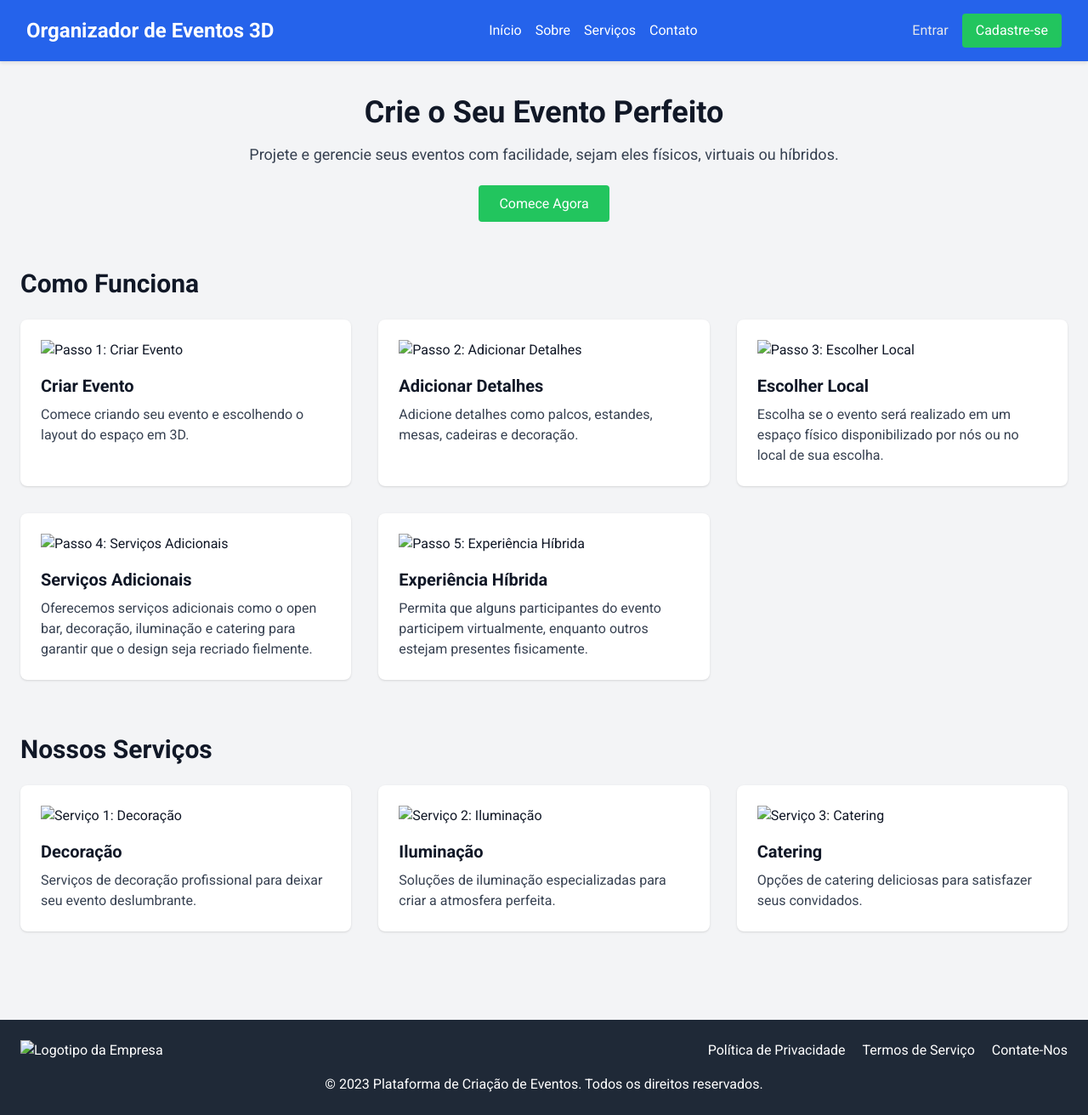
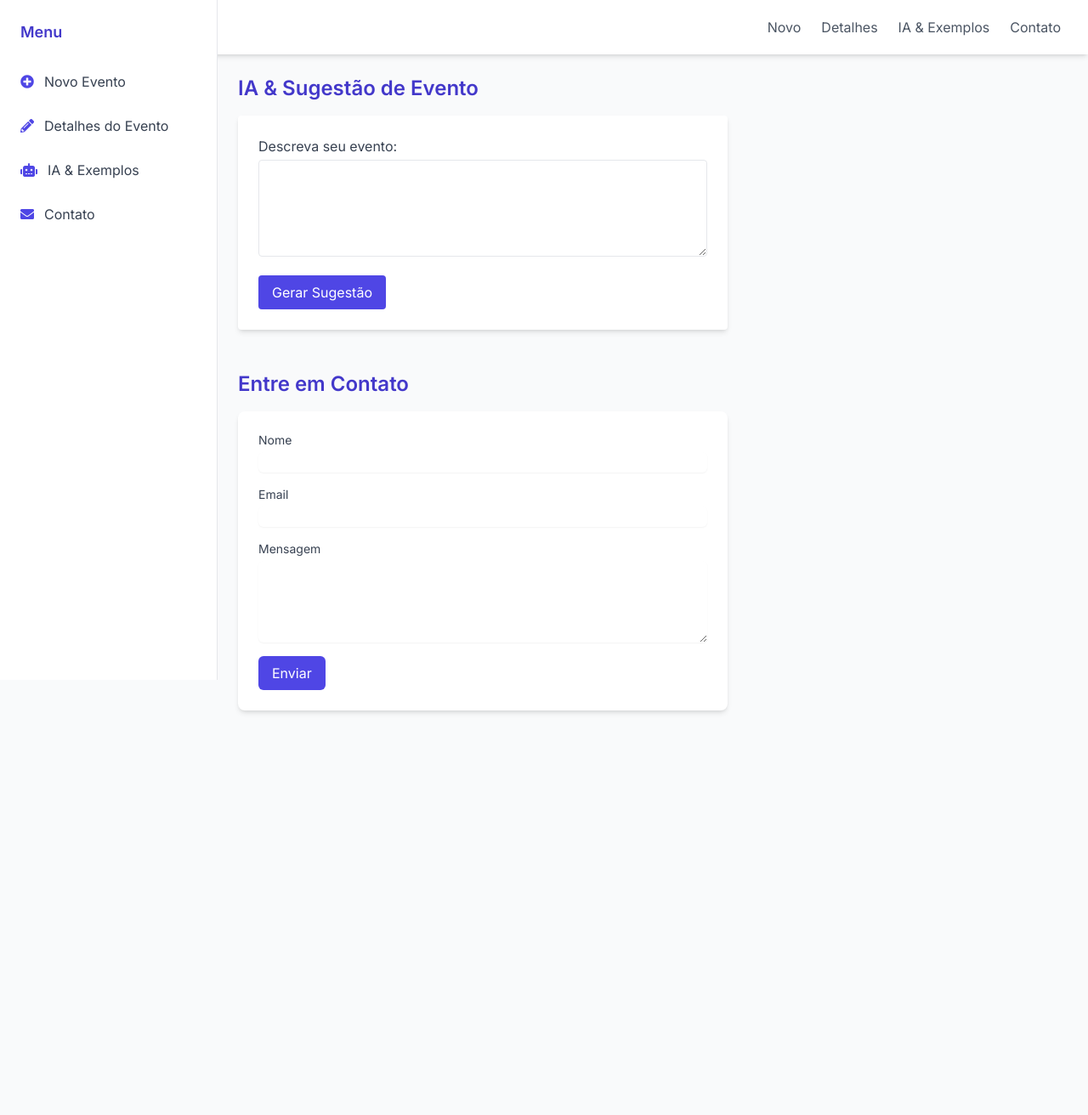
Before and after one commit to 1agata1B/trabalho-curso, a plain HTML site: page index.html in a window 1280 px wide. Shown: the whole page at 85% size. After the commit the page ends 908 px from the top, so only its background shows below. Drawn offline with nearby package versions, Linux system fonts and the light colour scheme.

Commit message:
Update index.html

```diff
--- a/index.html
+++ b/index.html
@@ -1,114 +1,147 @@
 <!DOCTYPE html>
-<html lang="pt-BR">
+<html class="scroll-smooth" lang="pt-BR">
 <head>
-
- <link rel="stylesheet" href="style.css">
-  <meta charset="utf-8" />
-  <meta name="viewport" content="width=device-width, initial-scale=1.0" />
-  <meta name="description" content="Plataforma de Criação de Eventos - Projete e gerencie eventos físicos, virtuais ou híbridos com facilidade." />
-  <title>Plataforma de Criação de Eventos</title>
+  <meta charset="utf-8"/>
+  <meta name="viewport" content="width=device-width, initial-scale=1"/>
+  <title>Evento 3D - Plataforma de Organização</title>
   <script src="https://cdn.tailwindcss.com"></script>
-  <link href="https://cdnjs.cloudflare.com/ajax/libs/font-awesome/5.15.3/css/all.min.css" rel="stylesheet" />
-  <link href="https://fonts.googleapis.com/css2?family=Roboto:wght@400;500;700&display=swap" rel="stylesheet" />
+  <link href="https://cdnjs.cloudflare.com/ajax/libs/font-awesome/5.15.3/css/all.min.css" rel="stylesheet"/>
+  <link href="https://fonts.googleapis.com/css2?family=Inter:wght@400;600&display=swap" rel="stylesheet"/>
   <style>
-    body {
-      font-family: 'Roboto', sans-serif;
-    }
+    body { font-family: 'Inter', sans-serif; }
   </style>
 </head>
-<body class="bg-gray-100 text-gray-900">
-  <header class="bg-blue-600 text-white p-4">
-    <div class="container mx-auto flex justify-between items-center">
-      <h1 class="text-2xl font-bold">Organizador de Eventos 3D</h1>
-      <nav>
-        <ul class="flex space-x-4">
-          <li><a class="hover:underline" href="#">Início</a></li>
-          <li><a class="hover:underline" href="#">Sobre</a></li>
-          <li><a class="hover:underline" href="#">Serviços</a></li>
-          <li><a class="hover:underline" href="#">Contato</a></li>
-        </ul>
+<body class="bg-gray-50 min-h-screen flex flex-col">
+  <!-- Header -->
+  <header class="bg-white shadow-md sticky top-0 z-30">
+    <div class="max-w-7xl mx-auto px-4 sm:px-6 lg:px-8 flex items-center justify-between h-16">
+      <button id="toggleSidebar" class="text-gray-700 focus:outline-none focus:ring-2 focus:ring-indigo-500 rounded-md lg:hidden">
+        <i class="fas fa-bars fa-lg"></i>
+      </button>
+      <h1 class="text-xl font-semibold text-indigo-700">Evento 3D</h1>
+      <nav class="hidden lg:flex space-x-6 text-gray-600 font-medium">
+        <a class="hover:text-indigo-600 transition" href="#novo">Novo</a>
+        <a class="hover:text-indigo-600 transition" href="#detalhes">Detalhes</a>
+        <a class="hover:text-indigo-600 transition" href="#ia">IA & Exemplos</a>
+        <a class="hover:text-indigo-600 transition" href="#formulario">Contato</a>
       </nav>
-      <div class="flex items-center space-x-4">
-        <a class="text-gray-200 hover:text-gray-100" href="#">Entrar</a>
-        <a class="px-4 py-2 bg-green-500 text-white rounded hover:bg-green-600" href="#">Cadastre-se</a>
-      </div>
     </div>
   </header>
-  <!-- Conteúdo Principal -->
-  <main class="container mx-auto px-6 py-10">
-    <section class="text-center">
-      <h1 class="text-4xl font-bold mb-4">Crie o Seu Evento Perfeito</h1>
-      <p class="text-lg text-gray-700 mb-8">Projete e gerencie seus eventos com facilidade, sejam eles físicos, virtuais ou híbridos.</p>
-      <a class="px-6 py-3 bg-green-500 text-white rounded hover:bg-green-600" href="#">Comece Agora</a>
-    </section>
-    <section class="mt-16">
-      <h2 class="text-3xl font-bold mb-6">Como Funciona</h2>
-      <div class="grid grid-cols-1 md:grid-cols-2 lg:grid-cols-3 gap-8">
-        <div class="bg-white p-6 rounded-lg shadow">
-          <img alt="Passo 1: Criar Evento" <img src="evento.jpg" />
-          <h3 class="text-xl font-semibold mt-4">Criar Evento</h3>
-          <p class="text-gray-700 mt-2">Comece criando seu evento e escolhendo o layout do espaço em 3D.</p>
-        </div>
-        <div class="bg-white p-6 rounded-lg shadow">
-          <img alt="Passo 2: Adicionar Detalhes" <img src="palco.png" />
-          <h3 class="text-xl font-semibold mt-4">Adicionar Detalhes</h3>
-          <p class="text-gray-700 mt-2">Adicione detalhes como palcos, estandes, mesas, cadeiras e decoração.</p>
-        </div>
-        <div class="bg-white p-6 rounded-lg shadow">
-          <img alt="Passo 3: Escolher Local" <img src="espaço.png" />
-          <h3 class="text-xl font-semibold mt-4">Escolher Local</h3>
-          <p class="text-gray-700 mt-2">Escolha se o evento será realizado em um espaço físico disponibilizado por nós ou no local de sua escolha.</p>
-        </div>
-        <div class="bg-white p-6 rounded-lg shadow">
-          <img alt="Passo 4: Serviços Adicionais" <img src="open bar.png" />
-          <h3 class="text-xl font-semibold mt-4">Serviços Adicionais</h3>
-          <p class="text-gray-700 mt-2">Oferecemos serviços adicionais como o open bar, decoração, iluminação e catering para garantir que o design seja recriado fielmente.</p>
-        </div>
-        <div class="bg-white p-6 rounded-lg shadow">
-          <img alt="Passo 5: Experiência Híbrida" <img src="hibrido.png" />
-          <h3 class="text-xl font-semibold mt-4">Experiência Híbrida</h3>
-          <p class="text-gray-700 mt-2">Permita que alguns participantes do evento participem virtualmente, enquanto outros estejam presentes fisicamente.</p>
-        </div>
+
+  <div class="flex flex-1 min-h-0">
+    <!-- Sidebar -->
+    <aside id="sidebar" class="bg-white border-r border-gray-200 w-64 space-y-6 py-6 px-4 fixed inset-y-0 left-0 transform lg:translate-x-0 transition-transform duration-300 ease-in-out z-40 overflow-y-auto -translate-x-full">
+      <h2 class="text-lg font-semibold text-indigo-700 mb-4 px-2">Menu</h2>
+      <nav class="flex flex-col space-y-3 text-gray-700 font-medium">
+        <a href="#novo" class="flex items-center space-x-3 px-2 py-2 rounded hover:bg-indigo-100 transition">
+          <i class="fas fa-plus-circle text-indigo-600"></i>
+          <span>Novo Evento</span>
+        </a>
+        <a href="#detalhes" class="flex items-center space-x-3 px-2 py-2 rounded hover:bg-indigo-100 transition">
+          <i class="fas fa-pencil-alt text-indigo-600"></i>
+          <span>Detalhes do Evento</span>
+        </a>
+        <a href="#ia" class="flex items-center space-x-3 px-2 py-2 rounded hover:bg-indigo-100 transition">
+          <i class="fas fa-robot text-indigo-600"></i>
+          <span>IA & Exemplos</span>
+        </a>
+        <a href="#formulario" class="flex items-center space-x-3 px-2 py-2 rounded hover:bg-indigo-100 transition">
+          <i class="fas fa-envelope text-indigo-600"></i>
+          <span>Contato</span>
+        </a>
+      </nav>
+    </aside>
+
+    <!-- Main Content -->
+    <main class="flex-1 overflow-y-auto p-6 lg:ml-64">
+      <!-- IA Sugestão -->
+      <section id="ia" class="mb-12">
+        <h2 class="text-2xl font-semibold text-indigo-700 mb-4">IA & Sugestão de Evento</h2>
+        <form id="formSugestaoEvento" class="space-y-4 bg-white p-6 rounded shadow-md max-w-xl">
+          <label class="block">
+            <span class="text-gray-700">Descreva seu evento:</span>
+            <textarea id="descricaoEvento" class="w-full border rounded p-2 mt-1" rows="4" required></textarea>
+          </label>
+          <button type="submit" class="bg-indigo-600 text-white px-4 py-2 rounded hover:bg-indigo-700">Gerar Sugestão</button>
+        </form>
+        <div id="respostaIA" class="mt-6 bg-white p-4 rounded shadow hidden">
+          <h3 class="text-lg font-semibold text-indigo-700 mb-2">Sugestão de Evento</h3>
+          <p id="textoIA" class="text-gray-700"></p>
         </div>
       </section>
-    <section class="mt-16">
-      <h2 class="text-3xl font-bold mb-6">Nossos Serviços</h2>
-      <div class="grid grid-cols-1 md:grid-cols-2 lg:grid-cols-3 gap-8">
-        <div class="bg-white p-6 rounded-lg shadow">
-          <img alt="Serviço 1: Decoração" <img src="decoração.png" />
-          <h3 class="text-xl font-semibold mt-4">Decoração</h3>
-          <p class="text-gray-700 mt-2">Serviços de decoração profissional para deixar seu evento deslumbrante.</p>
+
+      <!-- Formulário de Contato -->
+      <section id="formulario" class="mb-12">
+        <h2 class="text-2xl font-semibold text-indigo-700 mb-4">Entre em Contato</h2>
+        <form class="bg-white p-6 rounded-lg shadow-md space-y-4 max-w-xl" onsubmit="handleFormSubmit(event)">
+          <div>
+            <label for="nome" class="block text-sm font-medium text-gray-700">Nome</label>
+            <input type="text" id="nome" class="mt-1 block w-full rounded-md border-gray-300 shadow-sm focus:border-indigo-500 focus:ring-indigo-500" required />
           </div>
-        <div class="bg-white p-6 rounded-lg shadow">
-          <img alt="Serviço 2: Iluminação"  <img src="iluminação.png" />
-          <h3 class="text-xl font-semibold mt-4">Iluminação</h3>
-          <p class="text-gray-700 mt-2">Soluções de iluminação especializadas para criar a atmosfera perfeita.</p>
+          <div>
+            <label for="email" class="block text-sm font-medium text-gray-700">Email</label>
+            <input type="email" id="email" class="mt-1 block w-full rounded-md border-gray-300 shadow-sm focus:border-indigo-500 focus:ring-indigo-500" required />
           </div>
-        <div class="bg-white p-6 rounded-lg shadow">
-          <img alt="Serviço 3: Catering" <img src="cataring.png" />
-          <h3 class="text-xl font-semibold mt-4">Catering</h3>
-          <p class="text-gray-700 mt-2">Opções de catering deliciosas para satisfazer seus convidados.</p>
+          <div>
+            <label for="mensagem" class="block text-sm font-medium text-gray-700">Mensagem</label>
+            <textarea id="mensagem" rows="4" class="mt-1 block w-full rounded-md border-gray-300 shadow-sm focus:border-indigo-500 focus:ring-indigo-500" required></textarea>
           </div>
-      </div>
+          <button type="submit" class="bg-indigo-600 text-white px-4 py-2 rounded-md hover:bg-indigo-700">Enviar</button>
+        </form>
+        <p id="mensagem-status" class="text-sm text-green-600 mt-4 hidden">Mensagem enviada com sucesso!</p>
       </section>
     </main>
-  <!-- Rodapé -->
-  <footer class="bg-gray-800 text-white py-6 mt-16">
-    <div class="container mx-auto px-6">
-      <div class="flex justify-between items-center">
-        <div>
-          <img alt="Logotipo da Empresa" <img src="eventixel" />
   </div>
-        <div class="space-x-4">
-          <a class="hover:text-gray-400" href="#">Política de Privacidade</a>
-          <a class="hover:text-gray-400" href="#">Termos de Serviço</a>
-          <a class="hover:text-gray-400" href="#">Contate-Nos</a>
-        </div>
-      </div>
-      <div class="mt-4 text-center">
-        <p>© 2023 Plataforma de Criação de Eventos. Todos os direitos reservados.</p>
-      </div>
-    </div>
-  </footer>
+
+  <!-- Scripts -->
+  <script>
+    const toggleBtn = document.getElementById('toggleSidebar');
+    const sidebar = document.getElementById('sidebar');
+
+    toggleBtn?.addEventListener('click', () => {
+      sidebar.classList.toggle('-translate-x-full');
+    });
+
+    window.addEventListener('resize', () => {
+      if (window.innerWidth >= 1024) {
+        sidebar.classList.remove('-translate-x-full');
+      } else {
+        sidebar.classList.add('-translate-x-full');
+      }
+    });
+
+    window.addEventListener('load', () => {
+      if (window.innerWidth >= 1024) {
+        sidebar.classList.remove('-translate-x-full');
+      } else {
+        sidebar.classList.add('-translate-x-full');
+      }
+    });
+
+    function handleFormSubmit(event) {
+      event.preventDefault();
+      document.getElementById('mensagem-status').classList.remove('hidden');
+      event.target.reset();
+    }
+
+    document.getElementById('formSugestaoEvento')?.addEventListener('submit', function (e) {
+      e.preventDefault();
+      const descricao = document.getElementById('descricaoEvento').value.toLowerCase();
+
+      let resposta = '';
+      if (descricao.includes('casamento')) {
+        resposta = 'Evento: Casamento elegante ao ar livre com decoração rústica. Estimativa de custo: R$ 35.000,00.';
+      } else if (descricao.includes('aniversário')) {
+        resposta = 'Evento: Festa infantil temática com brinquedos e catering para crianças. Estimativa: R$ 8.000,00.';
+      } else if (descricao.includes('corporativo')) {
+        resposta = 'Evento: Evento corporativo com auditório, coffee break e painel de palestras. Estimativa: R$ 22.000,00.';
+      } else {
+        resposta = 'Evento: Evento personalizado com estrutura modular. Estimativa: R$ 15.000,00.';
+      }
+
+      document.getElementById('textoIA').textContent = resposta;
+      document.getElementById('respostaIA').classList.remove('hidden');
+    });
+  </script>
 </body>
 </html>
```
Lines whose indentation alone changed are shown as unchanged.
